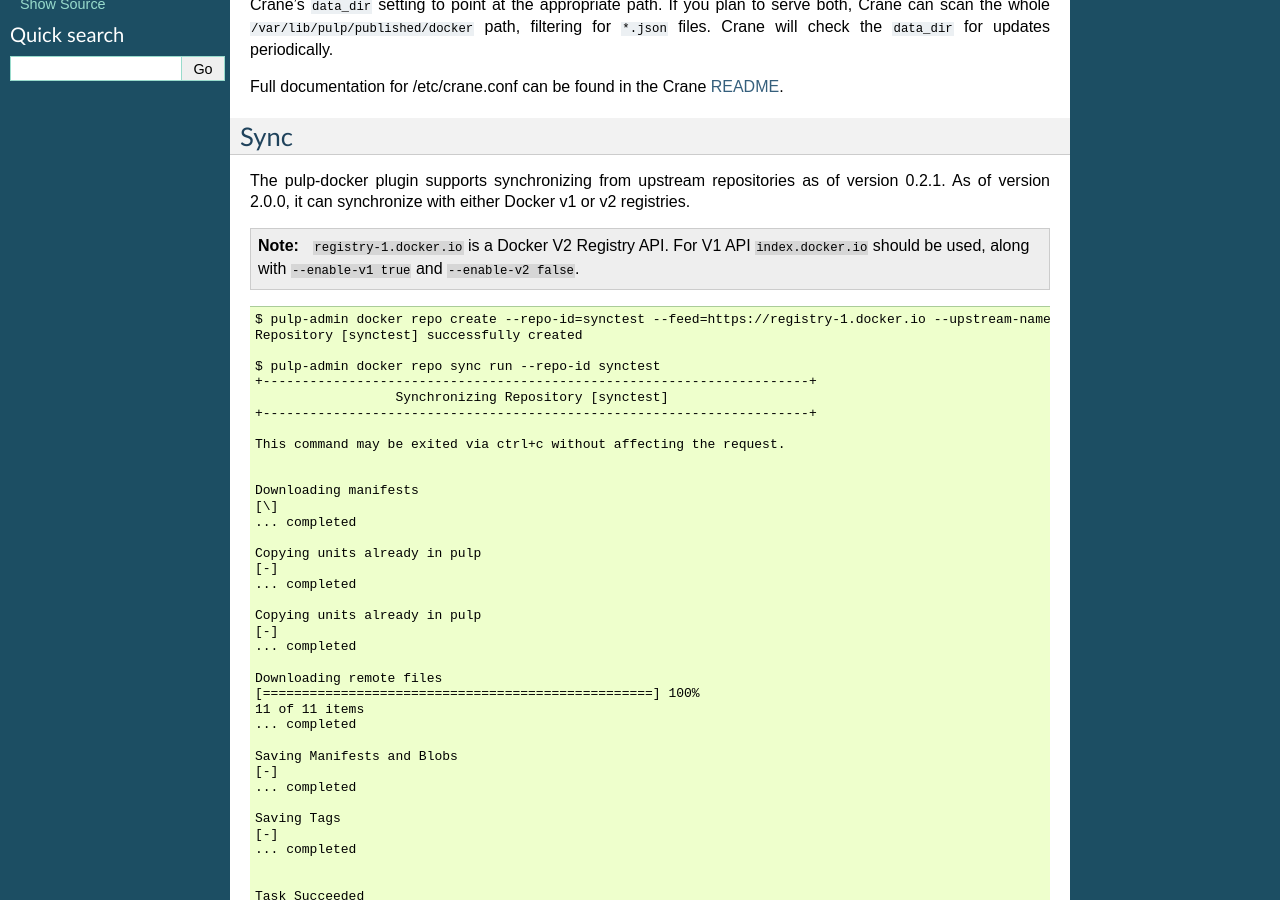
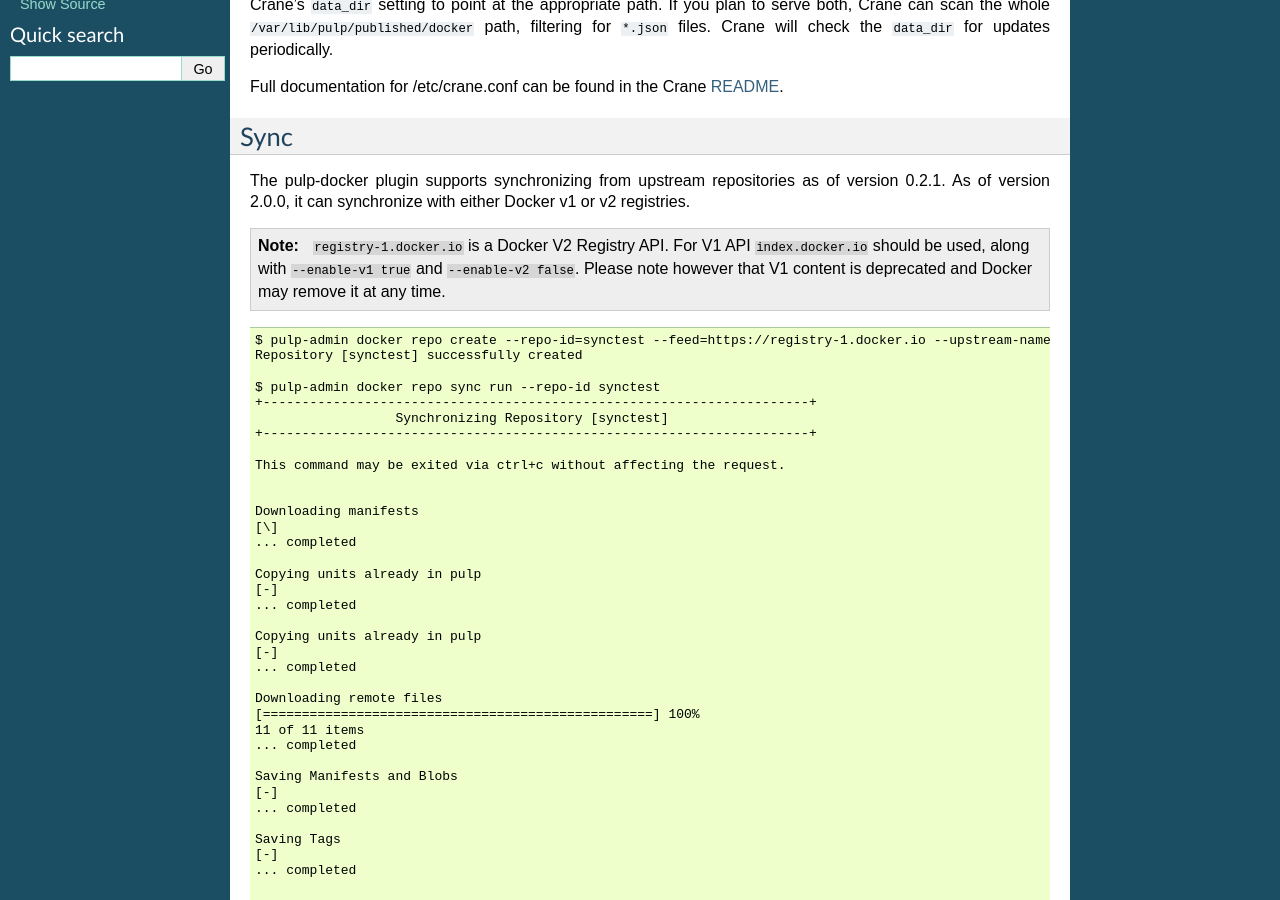
Before and after one commit to pulp/pulp_docker, a Sphinx documentation site: the page built from docs/user-guide/recipes.rst, in a window 1280 px wide and 900 px high, scrolled down 340 px. Built offline with Sphinx 7.4.7, drawn with Linux system fonts in a browser that asks for light colours.

Commit message:
add v1 deprecation to recipe
closes #1685

```diff
--- a/docs/user-guide/recipes.rst
+++ b/docs/user-guide/recipes.rst
@@ -38,7 +38,8 @@ v2 registries.
 
     ``registry-1.docker.io`` is a Docker V2 Registry API. For V1 API
     ``index.docker.io`` should be used, along with ``--enable-v1 true`` and
-    ``--enable-v2 false``.
+    ``--enable-v2 false``. Please note however that V1 content is deprecated
+    and Docker may remove it at any time.
 
 ::
 
```
